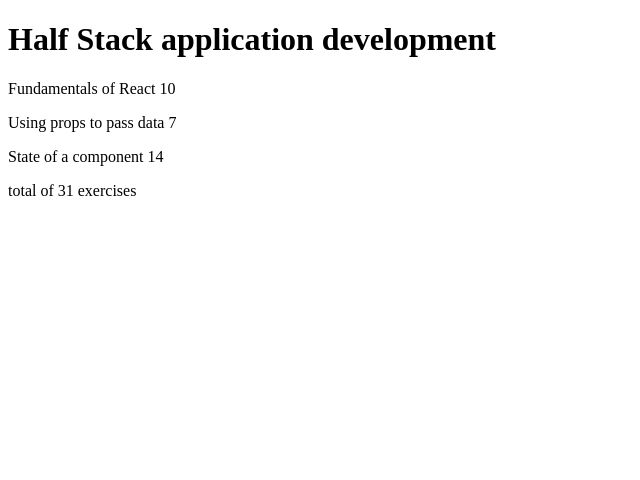
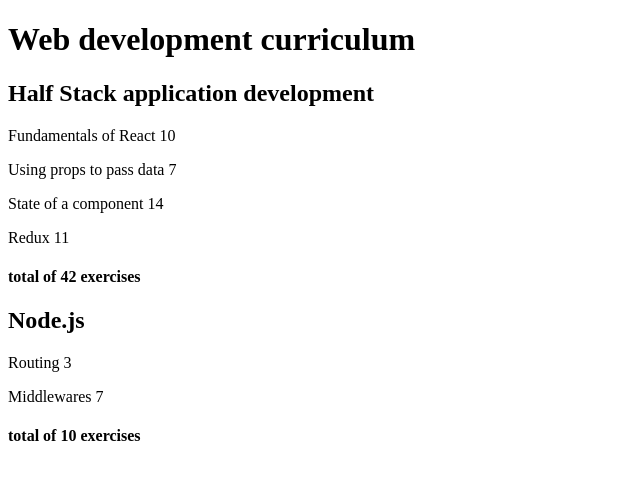
Before and after one commit to Mousow2023/fullstackopen, a React (Vite) app in the folder part1/courseinfo/: page / in a window 1280 px wide. Shown: the top 480 px of the page, without its empty margins (0-640 px from the left). Built offline with nearby package versions, Linux system fonts and the light colour scheme.

Commit message:
Completed 2.4: courseinfo étape9

```diff
--- a/part1/courseinfo/src/App.jsx
+++ b/part1/courseinfo/src/App.jsx
@@ -1,12 +1,17 @@
-const Header = ({ name }) => <h1>{name}</h1>
+const Header = ({ name }) => <h2>{name}</h2>
 
-const Course = ({ course }) => {
+const Course = ({ courses }) => {
     return (
-    <>
+      <div>
+        <h1>Web development curriculum</h1>
+        {courses.map(course => (
+          <div key={course.id}>
             <Header name={course.name} />
             <Content parts={course.parts} />
             <Total parts={course.parts} />
-    </>
+          </div>
+        ))}
+      </div>
     )
 }
 
@@ -26,14 +31,15 @@
   const totalExercises = parts.reduce((sum, part) => sum + part.exercises, 0)
 
   return (
-    <p>total of {totalExercises} exercises</p>
+    <h4>total of {totalExercises} exercises</h4>
   )
 }
 
 const App = () => {
-  const course = {
+  const courses = [
+    {
+      name: 'Half Stack application development',
       id: 1,
-    name: 'Half Stack application development',
       parts: [
         {
           name: 'Fundamentals of React',
@@ -49,11 +55,35 @@
           name: 'State of a component',
           exercises: 14,
           id: 3
+        },
+        {
+          name: 'Redux',
+          exercises: 11,
+          id: 4
+        }
+      ]
+    },
+    {
+      name: 'Node.js',
+      id: 2,
+      parts: [
+        {
+          name: 'Routing',
+          exercises: 3,
+          id: 1
+        },
+        {
+          name: 'Middlewares',
+          exercises: 7,
+          id: 2
         }
       ]
     }
+  ]
 
-  return <Course course={course} />
+  return (
+    <Course courses={courses} />
+  )
 }
 
 export default App
```
Lines whose indentation alone changed are shown as unchanged.
